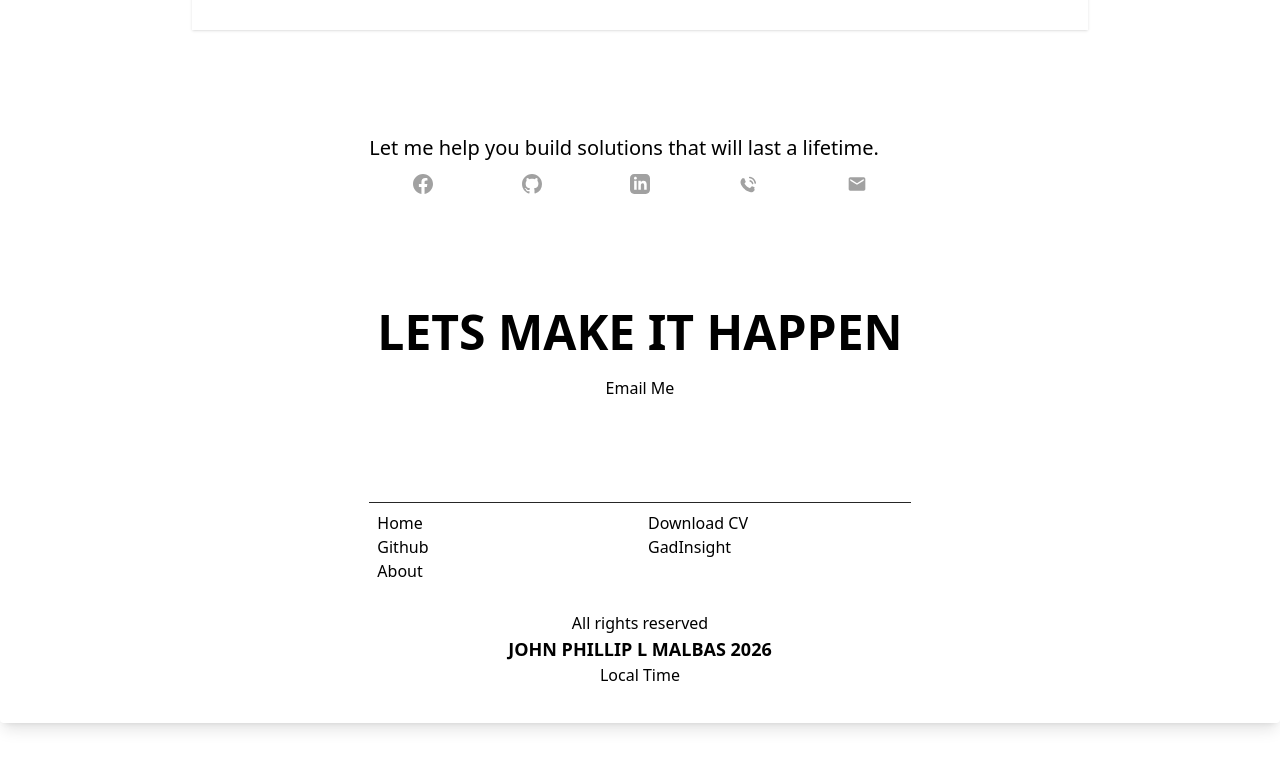
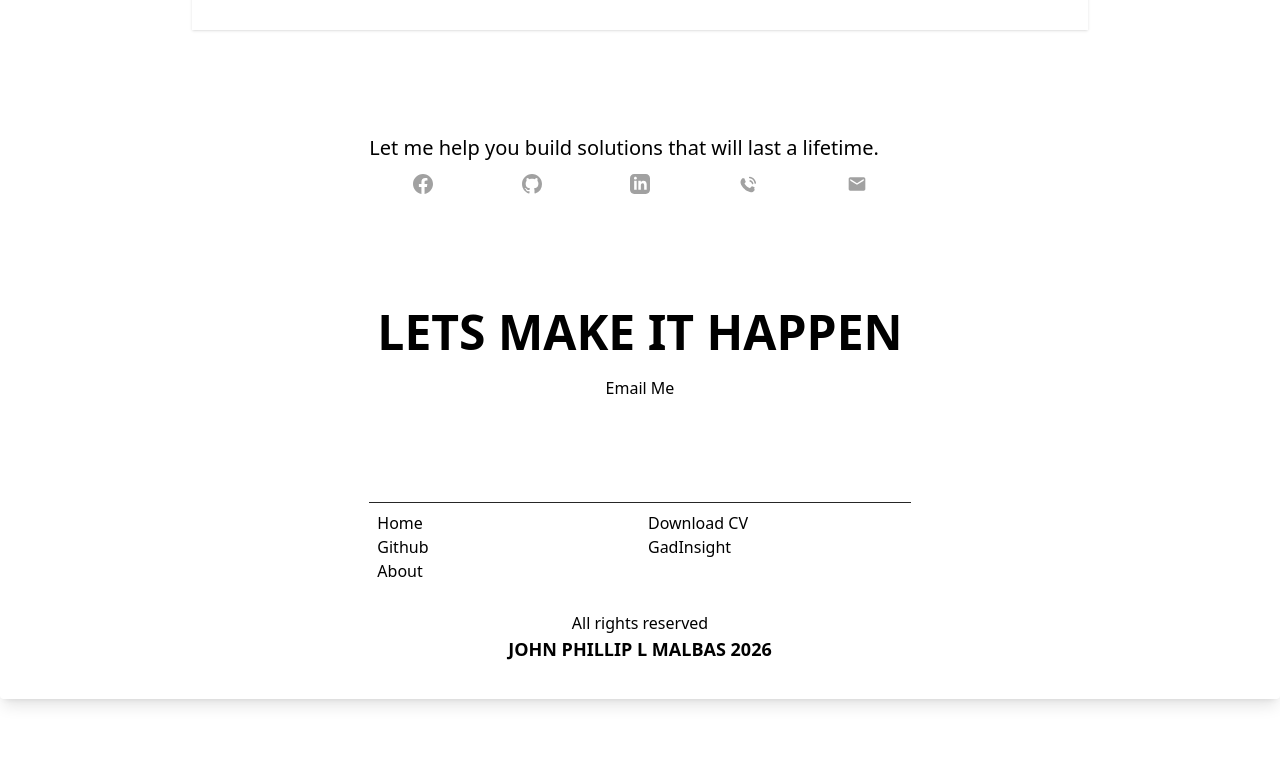
Before and after one commit to Zaido219/personal-portfolio, a React (Vite) app: page / in a window 1280 px wide. Shown: the part 2343-3106 px from the top of the page. After the commit the page ends 3082 px from the top, so only its background shows below. Built offline with nearby package versions, Linux system fonts and the light colour scheme.

Commit message:
style:WIP style updates for the footer section

```diff
--- a/src/components/FooterSection.tsx
+++ b/src/components/FooterSection.tsx
@@ -117,11 +117,6 @@ export const Footer = () => {
           <p>All rights reserved</p>
           <div>
             <p className="text-lg font-semibold">JOHN PHILLIP L MALBAS 2026</p>
-            <div className="flex flex-col items-center">
-              {/* show local time */}
-              <p>Local Time</p>
-              <div>{/* local time goes inside this div */}</div>
-            </div>
             <div>{/* to "up" arrow */}</div>
           </div>
         </div>
```
